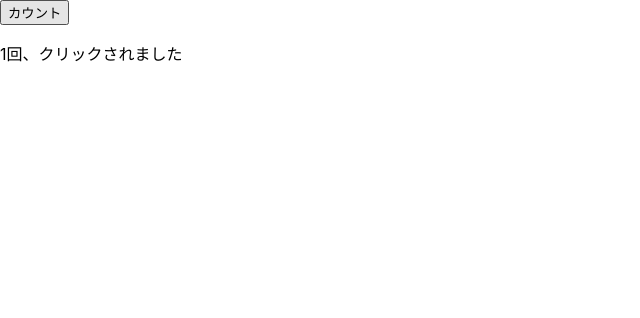
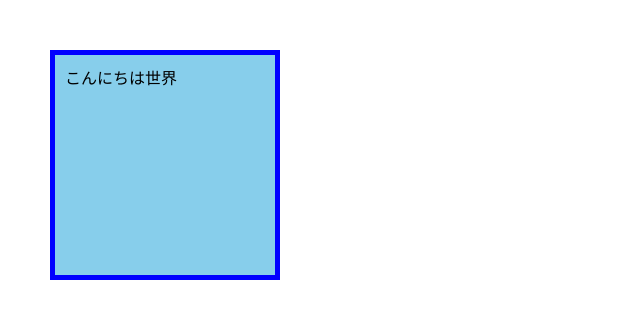
Before and after one commit to yoshi1011/react_relearning, a React (Create React App) app: page / in a window 1280 px wide. Shown: the top 318 px of the page, without its empty margins (0-640 px from the left). Built offline with nearby package versions, Linux system fonts and the light colour scheme.

Commit message:
classnamesを使ってみた

```diff
--- a/package.json
+++ b/package.json
@@ -6,6 +6,7 @@
     "@testing-library/jest-dom": "^5.17.0",
     "@testing-library/react": "^13.4.0",
     "@testing-library/user-event": "^13.5.0",
+    "classnames": "^2.5.1",
     "react": "^18.2.0",
     "react-dom": "^18.2.0",
     "react-scripts": "5.0.1",
--- /dev/null
+++ b/src/SelectStyle.js
@@ -0,0 +1,14 @@
+import './css/SelectStyle.css'
+import cn from 'classnames'
+
+export default function SelectStyle({mode}) {
+  return (
+      <div className={cn(
+          'box',
+          {
+            light: mode === 'light',
+            dark: mode === 'dark'
+          }
+      )}>こんにちは世界</div>
+  )
+}
--- /dev/null
+++ b/src/css/SelectStyle.css
@@ -0,0 +1,14 @@
+.box {
+    display: block;
+    height: 200px;
+    width: 200px;
+    overflow: auto;
+    margin: 50px;
+    padding: 10px;
+}
+
+.light {
+    color: black;
+    background-color: skyblue;
+    border: 5px solid blue;
+}
--- a/src/index.js
+++ b/src/index.js
@@ -2,12 +2,12 @@ import React from 'react';
 import ReactDOM from 'react-dom/client';
 import './index.css';
 import reportWebVitals from './reportWebVitals';
-import StateBasic from "./StateBasic";
+import SelectStyle from "./SelectStyle";
 
 const root = ReactDOM.createRoot(document.getElementById('root'));
 root.render(
   <React.StrictMode>
-    <StateBasic init={1} />
+    <SelectStyle mode='light' />
   </React.StrictMode>
 );
 
```
Also changed, not shown: 1 other file (tests, documents, lock files or other folders).
